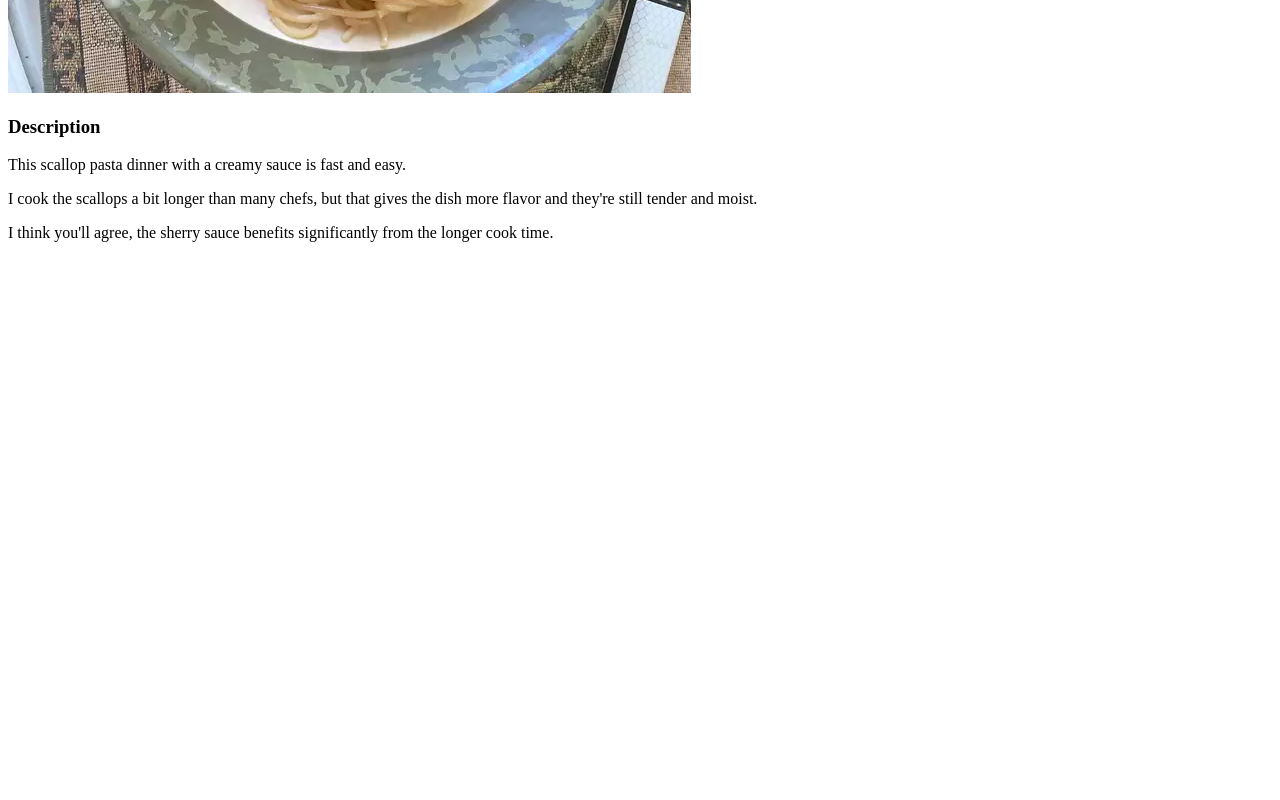
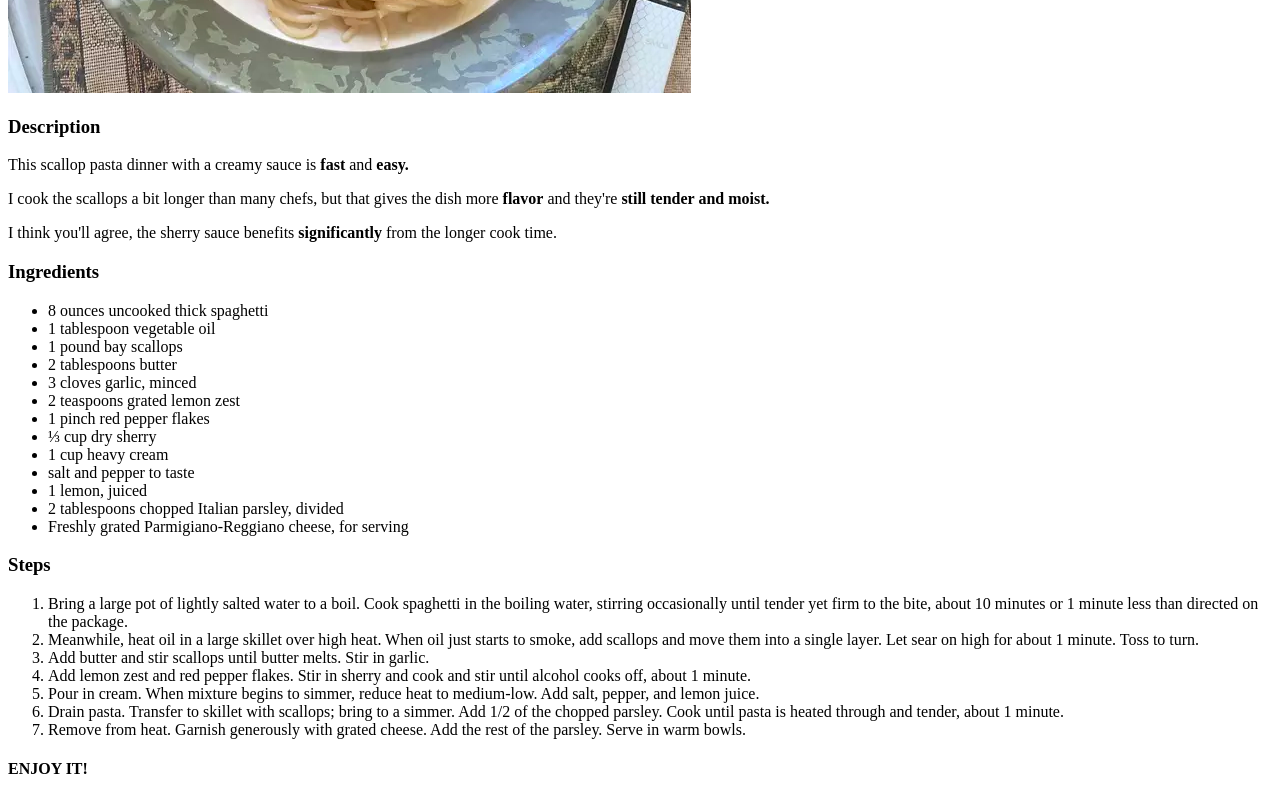
Before and after one commit to EddSz/odin-recipes, a plain HTML site: page recipes/creamy-bay-scallop-spaguetti.html in a window 1280 px wide. Shown: the part 499-1299 px from the top of the page. Before the commit the page ends 800 px from the top, so only its background shows below. Drawn offline with Linux system fonts and the light colour scheme.

Commit message:
last info

```diff
--- a/recipes/creamy-bay-scallop-spaguetti.html
+++ b/recipes/creamy-bay-scallop-spaguetti.html
@@ -8,13 +8,51 @@
 </head>
 <body>
 
+    <!--Top Commands-->
+
     <h1>Creamy Bay Scallop Spaguetty</h1>
     <img src="/images/spaguetti.webp" alt="creamy-bay-scallop-spaguetti">
 
     <h3>Description</h3>
-    <p>This scallop pasta dinner with a creamy sauce is fast and easy.
-    <p>I cook the scallops a bit longer than many chefs, but that gives the dish more flavor and they're still tender and moist.</p>
-         I think you'll agree, the sherry sauce benefits significantly from the longer cook time.</p>
+    <p>This scallop pasta dinner with a creamy sauce is <strong>fast</strong> and <strong>easy.</strong>
+    <p>I cook the scallops a bit longer than many chefs, but that gives the dish more <strong>flavor</strong> and they're <strong>still tender and moist.</strong></p>
+    I think you'll agree, the sherry sauce benefits <strong>significantly</strong> from the longer cook time.</p>
+
+    <!--Ingredients commands-->
+
+    <h3>Ingredients</h3>
+    <ul>
+        <li>8 ounces uncooked thick spaghetti</li>
+        <li>1 tablespoon vegetable oil</li>
+        <li>1 pound bay scallops</li>
+        <li>2 tablespoons butter</li>
+        <li>3 cloves garlic, minced</li>
+        <li>2 teaspoons grated lemon zest</li>
+        <li>1 pinch red pepper flakes</li>
+        <li>⅓ cup dry sherry</li>
+        <li>1 cup heavy cream</li>
+        <li>salt and pepper to taste</li>
+        <li>1 lemon, juiced</li>
+        <li>2 tablespoons chopped Italian parsley, divided</li>
+        <li>Freshly grated Parmigiano-Reggiano cheese, for serving</li>
+    </ul>
+
+    <!--Step commands-->
+
+    <h3>Steps</h3>
+    <ol>
+        <li>Bring a large pot of lightly salted water to a boil. Cook spaghetti in the boiling water, stirring occasionally until tender yet firm to the bite, about 10 minutes or 1 minute less than directed on the package.</li>
+        <li>Meanwhile, heat oil in a large skillet over high heat. When oil just starts to smoke, add scallops and move them into a single layer. Let sear on high for about 1 minute. Toss to turn.</li>
+        <li>Add butter and stir scallops until butter melts. Stir in garlic.</li>
+        <li>Add lemon zest and red pepper flakes. Stir in sherry and cook and stir until alcohol cooks off, about 1 minute.</li>
+        <li>Pour in cream. When mixture begins to simmer, reduce heat to medium-low. Add salt, pepper, and lemon juice.</li>
+        <li>Drain pasta. Transfer to skillet with scallops; bring to a simmer. Add 1/2 of the chopped parsley. Cook until pasta is heated through and tender, about 1 minute.</li>
+        <li>Remove from heat. Garnish generously with grated cheese. Add the rest of the parsley. Serve in warm bowls.</li>
+    </ol>
+
+    <!--Final message-->
+
+    <h4>ENJOY IT!</h4>
 
 </body>
 </html>
```
Also changed, not shown: recipes/baked-dijon-salmon.html (+33 -0 lines), recipes/tuna-fish-salad.html (+31 -2 lines).
